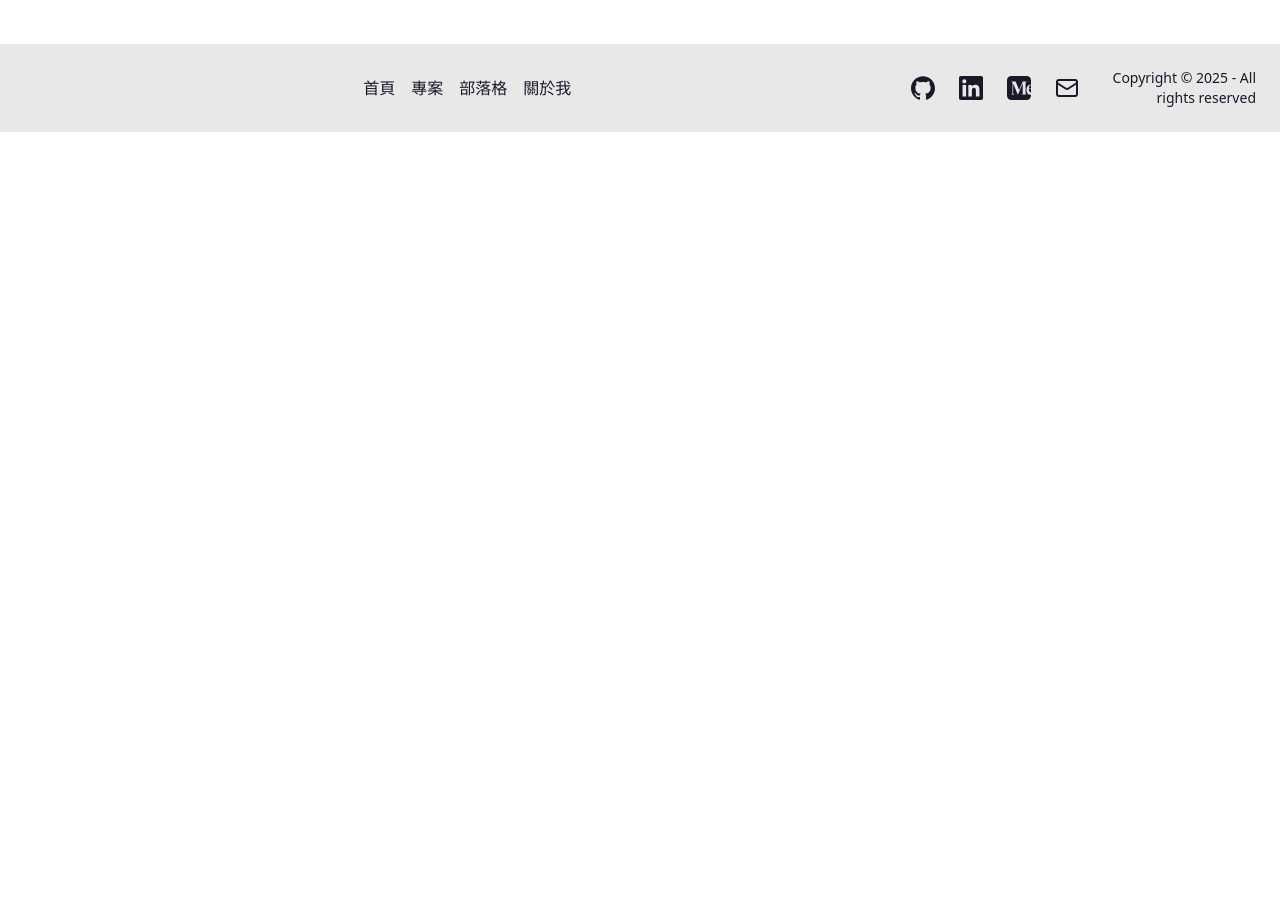
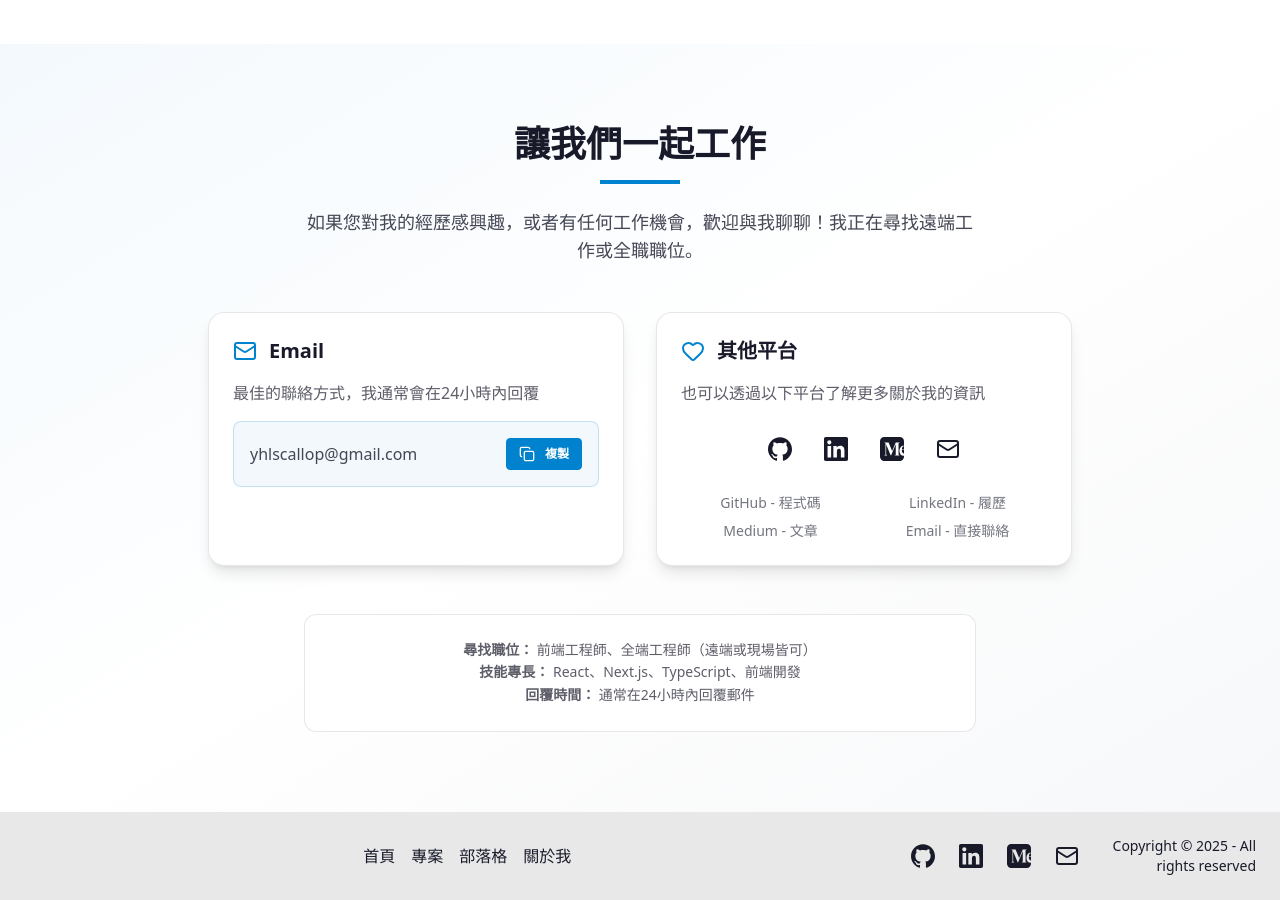
Before and after one commit to u88803494/my-website, a Next.js app: page / in a window 1280 px wide. Shown: the part 6580-7480 px from the top of the page. Before the commit the page ends 6712 px from the top, so only its background shows below. Built offline with nearby package versions, Linux system fonts and the light colour scheme.

Commit message:
Enhance Home page by adding Contact component for improved user engagement and accessibility. Update email link to include subject and body for better communication.

```diff
--- a/src/app/page.tsx
+++ b/src/app/page.tsx
@@ -5,6 +5,7 @@ import WorkExperience from "@/components/home/WorkExperience";
 import FeaturedProjects from "@/components/home/FeaturedProjects";
 import Skills from "@/components/home/Skills";
 import Education from "@/components/home/Education";
+import Contact from "@/components/home/Contact";
 
 const Home = () => {
   return (
@@ -14,6 +15,7 @@ const Home = () => {
       <FeaturedProjects />
       <Skills />
       <Education />
+      <Contact />
     </div>
   );
 };
--- /dev/null
+++ b/src/components/home/Contact/Contact.tsx
@@ -0,0 +1,132 @@
+"use client";
+
+import React, { useState } from 'react';
+import { motion } from 'framer-motion';
+import { Copy, CheckCircle, Mail, Heart } from 'lucide-react';
+import ContactLinks from '@/components/shared/ContactLinks';
+
+const Contact: React.FC = () => {
+  const [copied, setCopied] = useState(false);
+  const email = "yhlscallop@gmail.com";
+
+  const copyEmail = async () => {
+    try {
+      await navigator.clipboard.writeText(email);
+      setCopied(true);
+      setTimeout(() => setCopied(false), 2000);
+    } catch (err) {
+      console.error('Failed to copy email:', err);
+    }
+  };
+
+  return (
+    <section id="contact" className="py-20 bg-gradient-to-br from-primary/5 via-base-100 to-secondary/5">
+      <div className="container mx-auto px-4 max-w-4xl">
+        <motion.div
+          className="text-center mb-12"
+          initial={{ opacity: 0, y: -20 }}
+          whileInView={{ opacity: 1, y: 0 }}
+          viewport={{ once: true }}
+          transition={{ duration: 0.6 }}
+        >
+          <h2 className="text-4xl font-bold text-base-content mb-4">
+            讓我們一起工作
+          </h2>
+          <div className="w-20 h-1 bg-primary mx-auto mb-6"></div>
+          <p className="text-lg text-base-content/80 max-w-2xl mx-auto">
+            如果您對我的經歷感興趣，或者有任何工作機會，歡迎與我聊聊！我正在尋找遠端工作或全職職位。
+          </p>
+        </motion.div>
+
+        <div className="grid md:grid-cols-2 gap-8">
+          {/* Email 區塊 */}
+          <motion.div
+            className="bg-base-100 p-6 rounded-2xl shadow-lg border border-base-content/10"
+            initial={{ opacity: 0, x: -30 }}
+            whileInView={{ opacity: 1, x: 0 }}
+            viewport={{ once: true }}
+            transition={{ duration: 0.7, delay: 0.1 }}
+          >
+            <div className="flex items-center gap-3 mb-4">
+              <Mail className="w-6 h-6 text-primary" />
+              <h3 className="text-xl font-semibold text-base-content">Email</h3>
+            </div>
+            <p className="text-base-content/70 mb-4">
+              最佳的聯絡方式，我通常會在24小時內回覆
+            </p>
+            <div className="bg-primary/5 p-4 rounded-lg border border-primary/20">
+              <div className="flex items-center justify-between">
+                <span className="font-mono text-base-content/80 text-sm md:text-base break-all">
+                  {email}
+                </span>
+                <button
+                  onClick={copyEmail}
+                  className={`btn btn-sm ml-2 ${copied ? 'btn-success' : 'btn-primary'}`}
+                >
+                  {copied ? (
+                    <>
+                      <CheckCircle className="w-4 h-4 mr-1" />
+                      已複製
+                    </>
+                  ) : (
+                    <>
+                      <Copy className="w-4 h-4 mr-1" />
+                      複製
+                    </>
+                  )}
+                </button>
+              </div>
+            </div>
+          </motion.div>
+
+          {/* 社交連結區塊 */}
+          <motion.div
+            className="bg-base-100 p-6 rounded-2xl shadow-lg border border-base-content/10"
+            initial={{ opacity: 0, x: 30 }}
+            whileInView={{ opacity: 1, x: 0 }}
+            viewport={{ once: true }}
+            transition={{ duration: 0.7, delay: 0.2 }}
+          >
+            <div className="flex items-center gap-3 mb-4">
+              <Heart className="w-6 h-6 text-primary" />
+              <h3 className="text-xl font-semibold text-base-content">其他平台</h3>
+            </div>
+            <p className="text-base-content/70 mb-6">
+              也可以透過以下平台了解更多關於我的資訊
+            </p>
+            <div className="flex justify-center gap-4">
+              <ContactLinks variant="circle" />
+            </div>
+            <div className="mt-6 text-center">
+              <div className="grid grid-cols-2 gap-2 text-sm text-base-content/60">
+                <div>GitHub - 程式碼</div>
+                <div>LinkedIn - 履歷</div>
+                <div>Medium - 文章</div>
+                <div>Email - 直接聯絡</div>
+              </div>
+            </div>
+          </motion.div>
+        </div>
+
+        {/* 額外資訊 */}
+        <motion.div
+          className="text-center mt-12"
+          initial={{ opacity: 0, y: 20 }}
+          whileInView={{ opacity: 1, y: 0 }}
+          viewport={{ once: true }}
+          transition={{ duration: 0.6, delay: 0.3 }}
+        >
+          <div className="bg-base-100 p-6 rounded-xl border border-base-content/10 max-w-2xl mx-auto">
+            <p className="text-base-content/70 text-sm leading-relaxed">
+              <strong>尋找職位：</strong> 前端工程師、全端工程師（遠端或現場皆可）<br/>
+              <strong>技能專長：</strong> React、Next.js、TypeScript、前端開發<br/>
+              <strong>回覆時間：</strong> 通常在24小時內回覆郵件
+            </p>
+          </div>
+        </motion.div>
+      </div>
+    </section>
+  );
+};
+
+export default Contact;
--- /dev/null
+++ b/src/components/home/Contact/index.tsx
@@ -0,0 +1 @@
+export { default } from './Contact';
--- a/src/components/shared/ContactLinks.tsx
+++ b/src/components/shared/ContactLinks.tsx
@@ -19,7 +19,7 @@ const contacts = [
   },
   {
     icon: <Mail className="w-6 h-6" />,
-    href: "mailto:yhlscallop@gmail.com",
+    href: "mailto:yhlscallop@gmail.com?subject=%E9%97%9C%E6%96%BC%E6%82%A8%E7%9A%84%E4%BD%9C%E5%93%81%E9%9B%86%EF%BC%8C%E6%88%91%E6%83%B3%E8%88%87%E6%82%A8%E8%81%8A%E8%81%8A&body=%E6%82%A8%E5%A5%BD%EF%BC%8CHenry%EF%BC%8C%0A%0A%E6%88%91%E5%9C%A8%E6%82%A8%E7%9A%84%E5%80%8B%E4%BA%BA%E7%B6%B2%E7%AB%99%E4%B8%8A%E7%9C%8B%E5%88%B0%E4%BA%86%E6%82%A8%E7%9A%84%E7%B6%93%E6%AD%B7%EF%BC%8C%E6%83%B3%E8%88%87%E6%82%A8%E9%80%B2%E4%B8%80%E6%AD%A5%E8%A8%8E%E8%AB%96...%0A%0A%E6%9C%9F%E5%BE%85%E6%82%A8%E7%9A%84%E5%9B%9E%E8%A6%86%EF%BC%81",
     label: "Email"
   }
 ];
--- a/src/components/shared/Navbar.tsx
+++ b/src/components/shared/Navbar.tsx
@@ -4,6 +4,12 @@ import Link from 'next/link';
 import { Menu } from 'lucide-react';
 
 const Navbar = () => {
+  const scrollToContact = () => {
+    document.getElementById('contact')?.scrollIntoView({
+      behavior: 'smooth'
+    });
+  };
+
   return (
     <div className="navbar bg-base-100 shadow-lg">
       <div className="navbar-start">
@@ -32,7 +38,12 @@ const Navbar = () => {
         </ul>
       </div>
       <div className="navbar-end">
-        <button className="btn btn-primary btn-md">聯絡我</button>
+        <button
+          onClick={scrollToContact}
+          className="btn btn-primary btn-md"
+        >
+          聯絡我
+        </button>
       </div>
     </div>
   );
```
